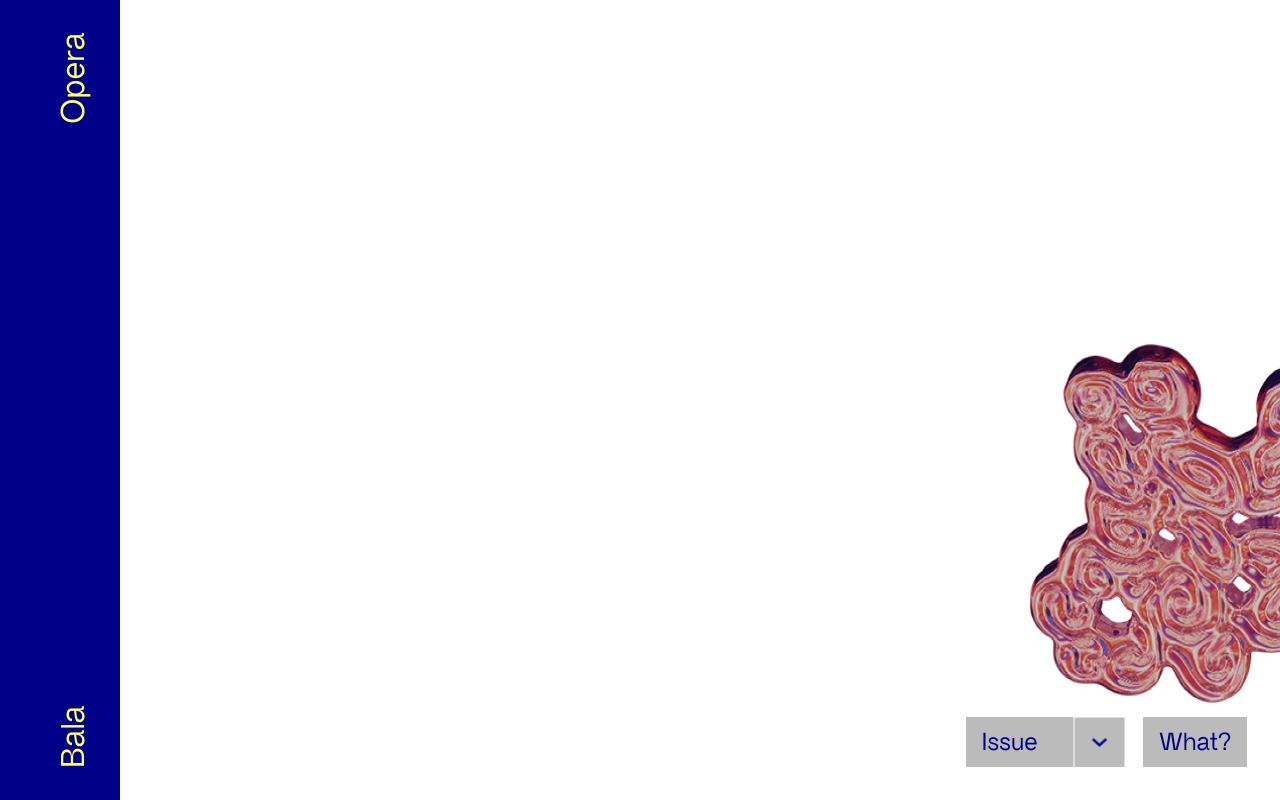
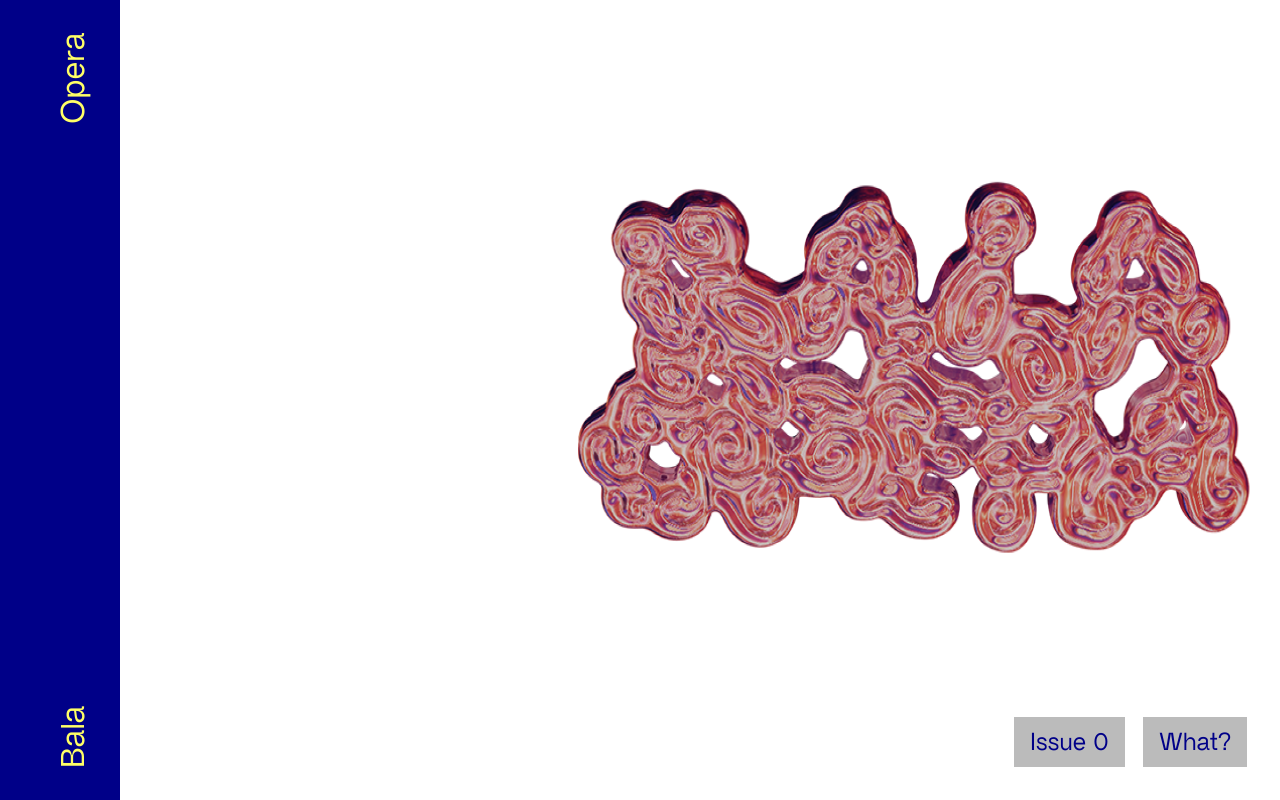
Before and after one commit to Bala-Opera/bala-opera, a Next.js app in the folder src/: page / in a window 1280 px wide. Built offline with nearby package versions, Linux system fonts and the light colour scheme.

Commit message:
make button for issue 0 button instead of dropdown

```diff
--- a/src/pages/index.tsx
+++ b/src/pages/index.tsx
@@ -3,7 +3,7 @@ import { useRouter } from 'next/router'
 import React, { useState, useEffect, ChangeEvent } from 'react'
 
 import Button from '../components/Button/button'
-import Dropdown from '../components/Dropdown/dropdown'
+// import Dropdown from '../components/Dropdown/dropdown'
 import TextInput from '../components/TextInput/textInput'
 import Window from '../components/Window/window'
 import IconOverlay from '../components/IconOverlay/iconOverlay'
@@ -174,11 +174,15 @@ export default function Home() {
     mailingListDestination = CONFIG.whatMailingList.getDestination(document, mediaSize)
   }
 
-  const handleIssueSelection = (event: ChangeEvent<HTMLInputElement>) => {
-    const { value } = event.target
-    event.preventDefault()
-    router.push(CONFIG.issues.getPath(value))
+  // until there's more issues, just make it a button for Issue 0
+  const handleIssue0Button = () => {
+    router.push(CONFIG.issues.getPath('0'))
   }
+  // const handleIssueSelection = (event: ChangeEvent<HTMLInputElement>) => {
+  //   const { value } = event.target
+  //   event.preventDefault()
+  //   router.push(CONFIG.issues.getPath(value))
+  // }
 
   const getNextVideo = () => {
     const index = getRandomInt(0, videoSources.length) // RANDOM VIDEO
@@ -225,12 +229,17 @@ export default function Home() {
           text="What?"
           isImportant={isWhatOpen}
           clickHandler={whatButtonHandler}
-        /></div><div>
+        /></div>
+        {/* <div>
         <Dropdown
           name='Issues'
           options={CONFIG.issues.options}
           changeHandler={handleIssueSelection}
-        /></div>
+        /></div> */}
+        <Button
+          text="Issue 0"
+          clickHandler={handleIssue0Button}
+        /></div><div>
       </div>
 
       {hasUserOpenedWhat && (
```
